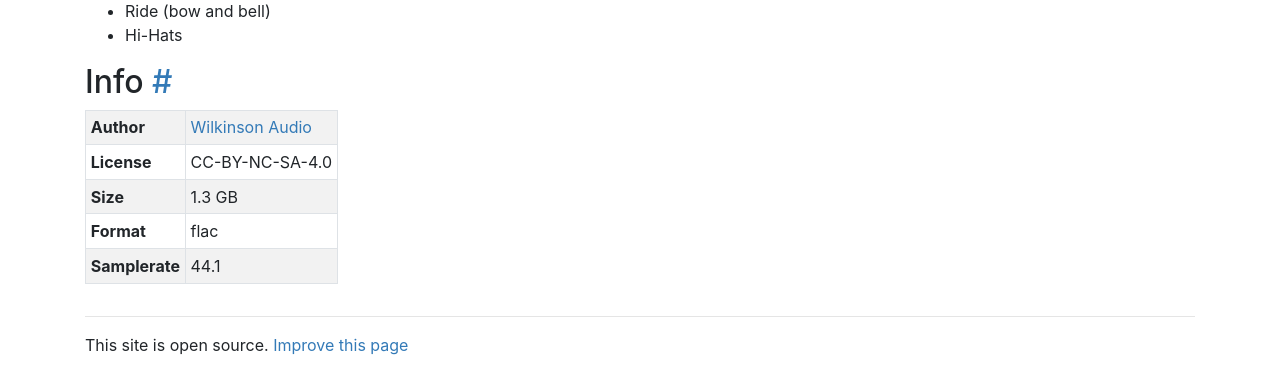
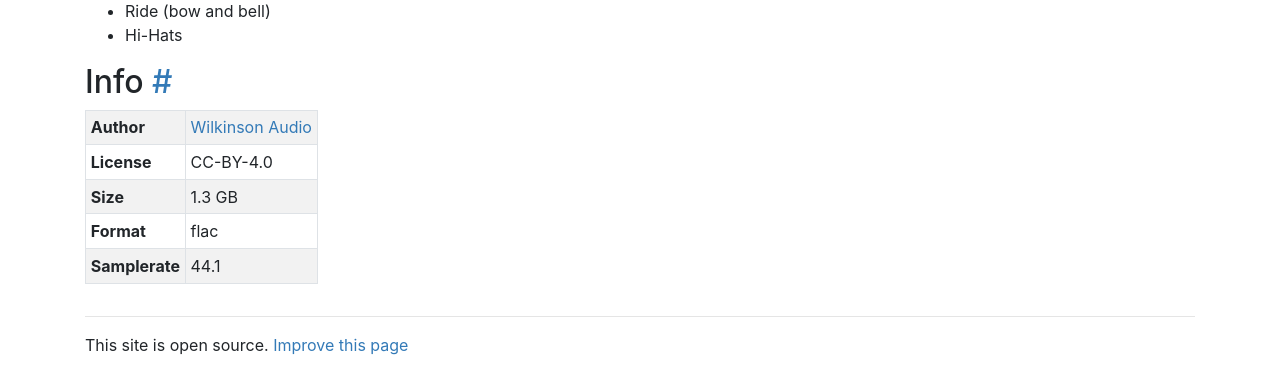
Before and after one commit to sfzinstruments/sfzinstruments.github.io, a Jekyll site: the page built from drums/naked_drums.md, in a window 1280 px wide. Shown: the part 572-942 px from the top of the page. Built offline with Jekyll 4.4.1, drawn with Linux system fonts in a browser that asks for light colours; nearby versions of some CDN libraries.

```diff
--- a/_data/sfz/instruments.yml
+++ b/_data/sfz/instruments.yml
@@ -142,7 +142,7 @@ categories:
   - name:    "Naked Drums"
     page:    "naked_drums"
     author:  "Wilkinson Audio"
-    license: "CC-BY-NC-SA-4.0"
+    license: "CC-BY-4.0"
     samplerate: "44.1"
     format:  "flac"
     url:     "https://github.com/sfzinstruments/WilkinsonAudio.NakedDrums/"
```
